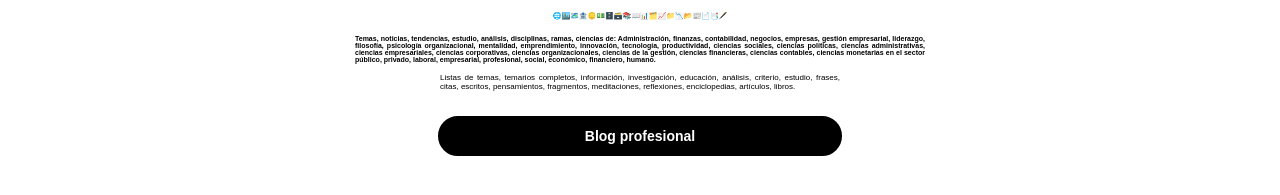
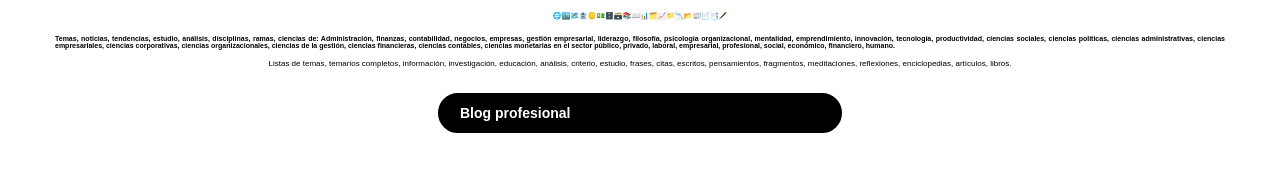
Before and after one commit to mariabarbarazavala/biositeprofesional, a plain HTML site: page index.html in a window 1280 px wide. Shown: the part 421-616 px from the top of the page. Drawn offline with Linux system fonts and the light colour scheme.

Commit message:
Actualizar index.html

```diff
--- a/index.html
+++ b/index.html
@@ -5,21 +5,21 @@
   <meta name="viewport" content="width=device-width, initial-scale=1.0"/>
   <title>Barbara's Biolink</title>
   <style>
-    body {
+    html, body {
       background-color: #ffffff;
       margin: 0;
+      padding: 0;
       font-family: Arial, sans-serif;
       color: #000000;
       display: flex;
-      flex-direction: column;
-      align-items: center;
+      justify-content: center;
       min-height: 100vh;
+      width: 100%;
     }
 
     .container {
-      text-align: center;
       width: 100%;
-      max-width: 600px;
+      max-width: 1200px;
       position: relative;
       padding-bottom: 40px;
     }
@@ -73,7 +73,7 @@
       font-size: 8px;
       color: #000000;
       margin-bottom: 15px;
-      max-width: 400px;
+      max-width: 1000px;
       text-align: justify;
     }
 
```
